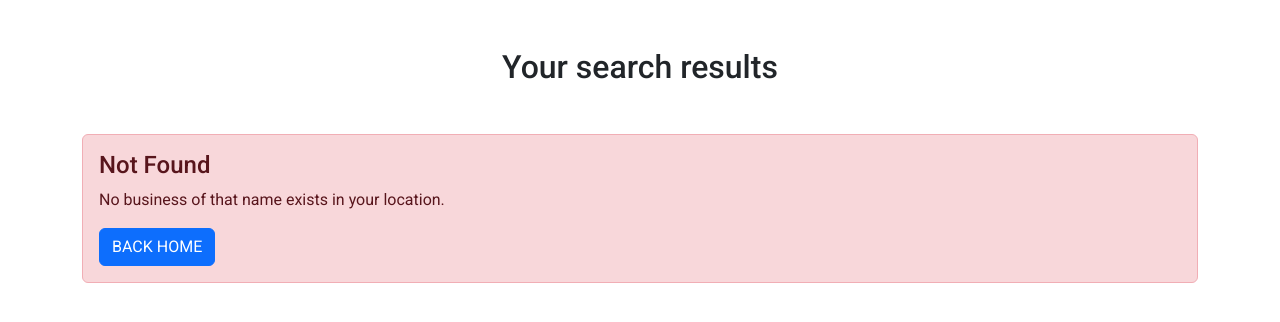
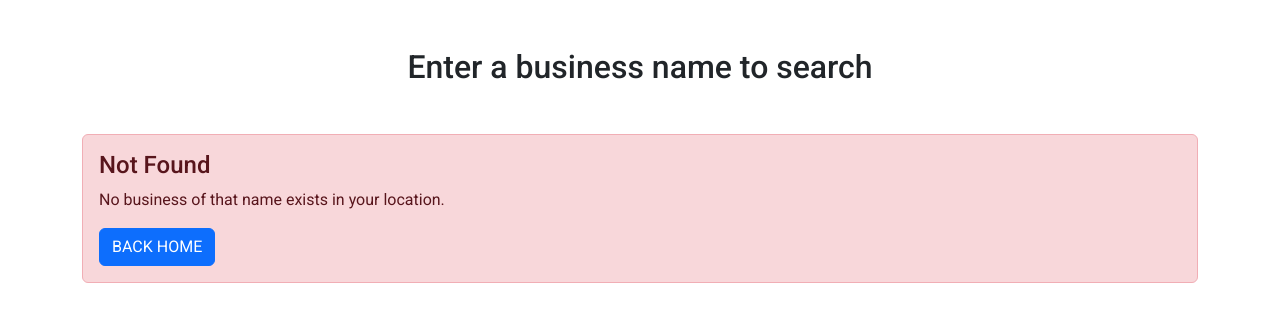
Before and after one commit to CheboiDerrick/hood-alert, a Django app: page /search/ in a window 1280 px wide. Shown: the part 56-378 px from the top of the page. Run offline with Django 3.2, Linux system fonts and the light colour scheme; the visitor is signed in with stand-in values (Sample User, id 1); some libraries are stand-ins or nearby versions.

Commit message:
added business owner to search resullts

```diff
--- a/mainapp/templates/search.html
+++ b/mainapp/templates/search.html
@@ -15,13 +15,13 @@
 <section class="blog-section" id="posts">
     <div class="container mt-5">
         <div class="row mt-4">
-            <h2 class="text-center mb-5 headings">Your search results</h2>
+            <h2 class="text-center mb-5 headings"> {{message}} </h2>
             {% for post in businesses %}
                 <div class="col-lg-4">
                     <div class="card" style="width: 18rem;">
                         <div class="card-body">
                           <h5 class="card-title">{{post.name}}</h5>
-                          <h6 class="card-subtitle mb-2 text-muted">Card subtitle</h6>
+                          <h6 class="card-subtitle mb-2 text-muted">Owner : {{post.user.username}} </h6>
                           <p class="card-text">{{post.description}}</p>
                           <p  class="card-link"> {{post.email}} </p>
                           <p  class="card-link"> {{post.phone}}</p>
--- a/mainapp/views.py
+++ b/mainapp/views.py
@@ -292,10 +292,10 @@ def contacts(request):
 def search(request):
     if 'search_term' in request.GET and request.GET["search_term"]:
         search_term = request.GET.get("search_term")
-        searched_businesses = Business.objects.filter(name__icontains=search_term)
-        message = f"Search For: {search_term}"
+        searched_businesses = Business.search_business (search_term)
+        message = f"Businesses matching: {search_term}"
 
         return render(request, "search.html", {"message": message, "businesses": searched_businesses})
     else:
-        message = "You haven't searched for any term"
+        message = "Enter a business name to search"
         return render(request, "search.html", {"message": message})
```
